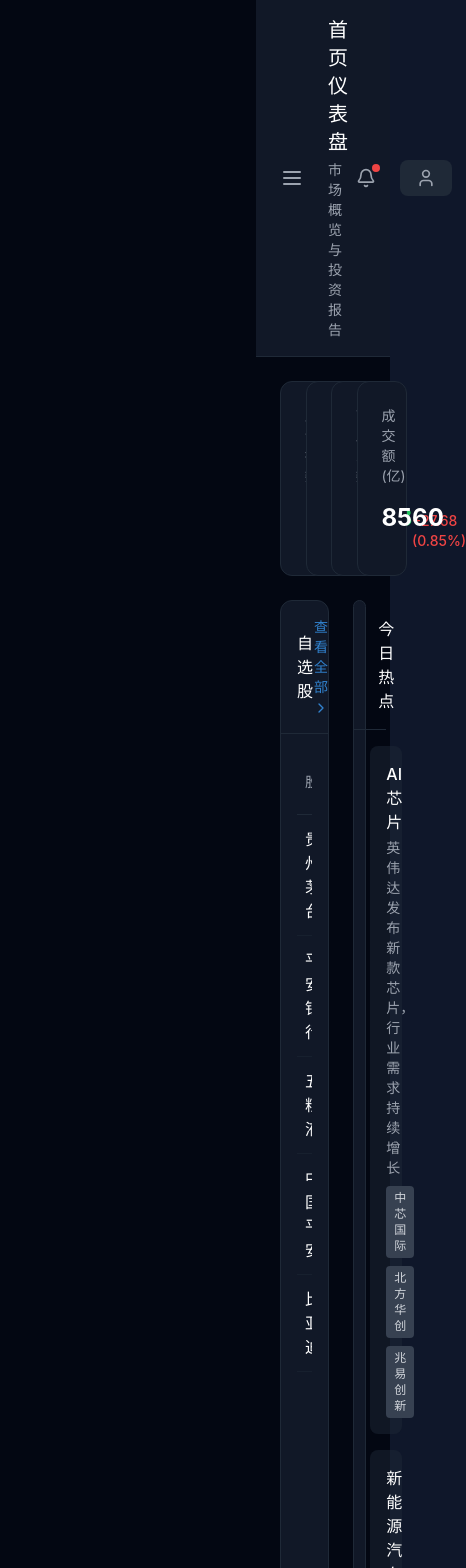
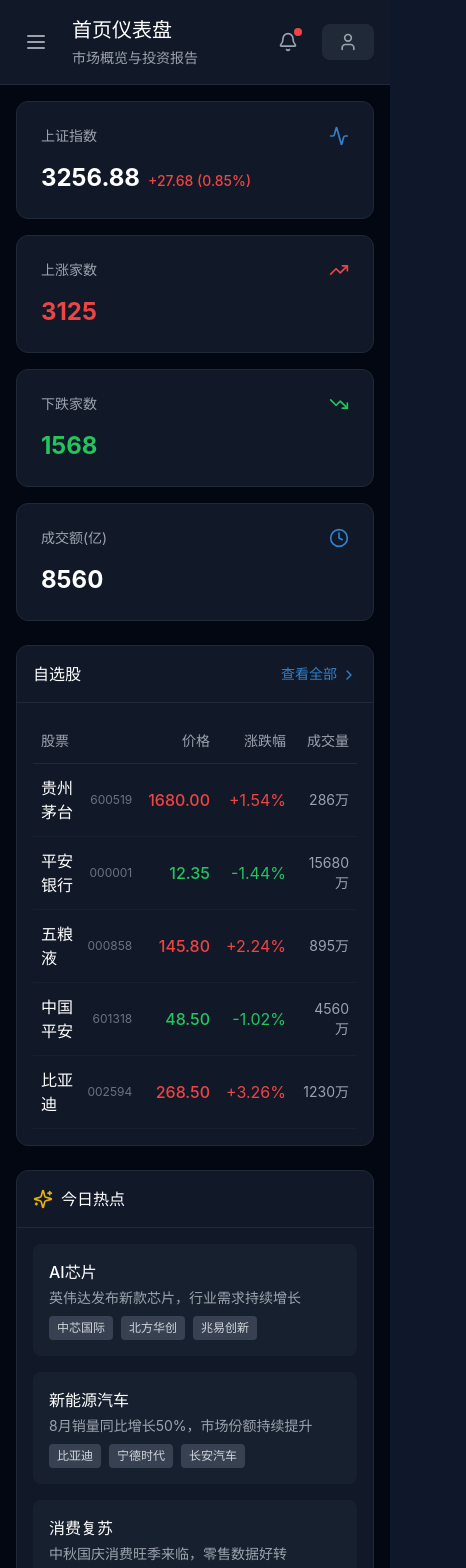
Before and after one commit to yqhncs/stockwin-app, a React (Vite) app: page / in a window 390 px wide. Shown: the top 1568 px of the page, 466 px wide, since content can reach past the window. Built offline with nearby package versions, Linux system fonts and the light colour scheme.

Commit message:
Initial commit: StockWin trading assistant

```diff
--- a/src/components/Layout/Layout.tsx
+++ b/src/components/Layout/Layout.tsx
@@ -1,3 +1,4 @@
+import { useState } from 'react';
 import { Sidebar } from './Sidebar';
 import { Header } from './Header';
 
@@ -10,12 +11,23 @@ interface LayoutProps {
 }
 
 export function Layout({ children, currentPage, onPageChange, title, subtitle }: LayoutProps) {
+  const [isSidebarOpen, setIsSidebarOpen] = useState(false);
+
   return (
     <div className="min-h-screen bg-gray-950">
-      <Sidebar currentPage={currentPage} onPageChange={onPageChange} />
-      <div className="ml-64">
-        <Header title={title} subtitle={subtitle} />
-        <main className="p-6">
+      <Sidebar
+        currentPage={currentPage}
+        onPageChange={onPageChange}
+        isOpen={isSidebarOpen}
+        onClose={() => setIsSidebarOpen(false)}
+      />
+      <div className="lg:ml-64">
+        <Header
+          title={title}
+          subtitle={subtitle}
+          onMenuClick={() => setIsSidebarOpen(true)}
+        />
+        <main className="p-4 lg:p-6">
           {children}
         </main>
       </div>
--- a/src/pages/Dashboard.tsx
+++ b/src/pages/Dashboard.tsx
@@ -24,7 +24,7 @@ export function Dashboard() {
 
   return (
     <div className="space-y-6">
-      <div className="grid grid-cols-4 gap-4">
+      <div className="grid grid-cols-1 sm:grid-cols-2 lg:grid-cols-4 gap-4">
         <div className="bg-gray-900 rounded-xl p-6 border border-gray-800">
           <div className="flex items-center justify-between">
             <span className="text-gray-400 text-sm">上证指数</span>
@@ -69,8 +69,8 @@ export function Dashboard() {
         </div>
       </div>
 
-      <div className="grid grid-cols-3 gap-6">
-        <div className="col-span-2 bg-gray-900 rounded-xl border border-gray-800">
+      <div className="grid grid-cols-1 lg:grid-cols-3 gap-6">
+        <div className="col-span-1 lg:col-span-2 bg-gray-900 rounded-xl border border-gray-800">
           <div className="p-4 border-b border-gray-800 flex items-center justify-between">
             <h3 className="text-white font-semibold">自选股</h3>
             <button className="text-stock-secondary text-sm hover:text-white transition-colors">
@@ -143,7 +143,7 @@ export function Dashboard() {
         </div>
       </div>
 
-      <div className="grid grid-cols-2 gap-6">
+      <div className="grid grid-cols-1 sm:grid-cols-2 gap-6">
         <div className="bg-gray-900 rounded-xl border border-gray-800">
           <div className="p-4 border-b border-gray-800">
             <h3 className="text-white font-semibold">板块涨幅榜</h3>
```
